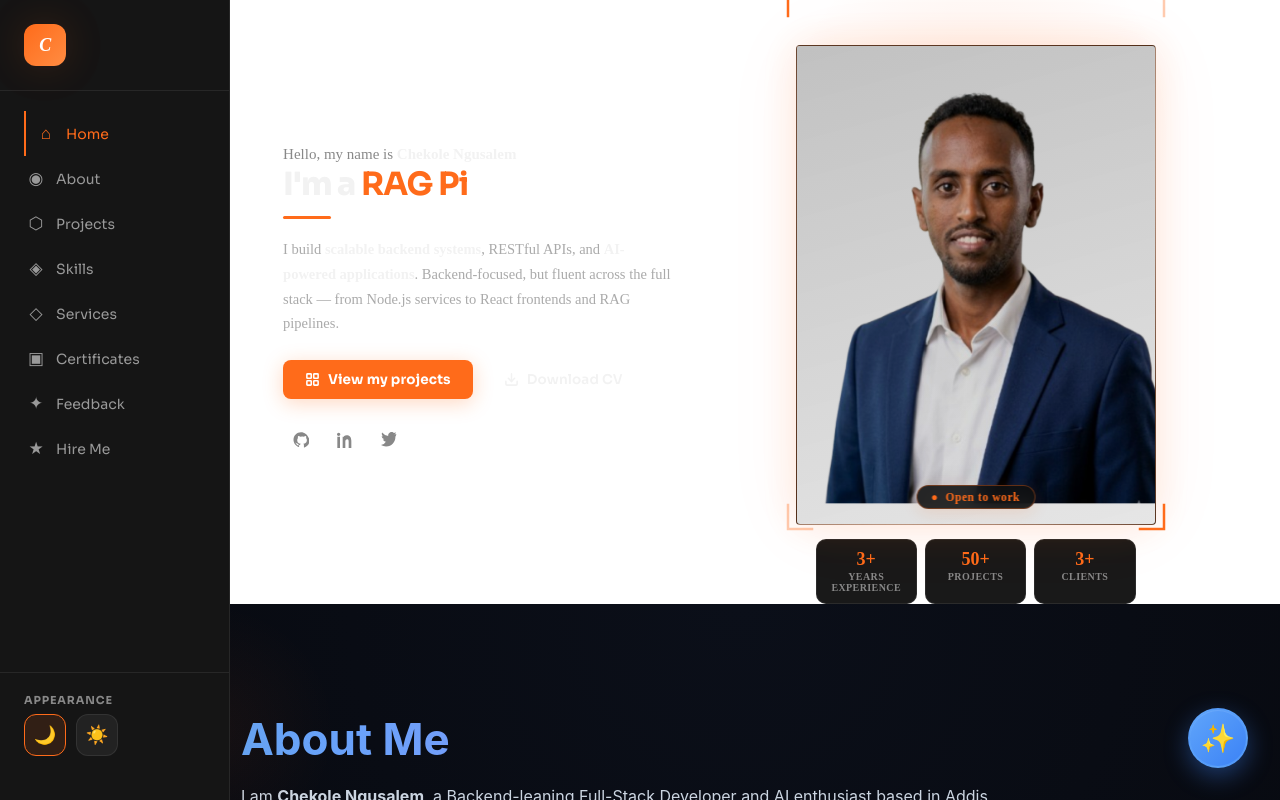
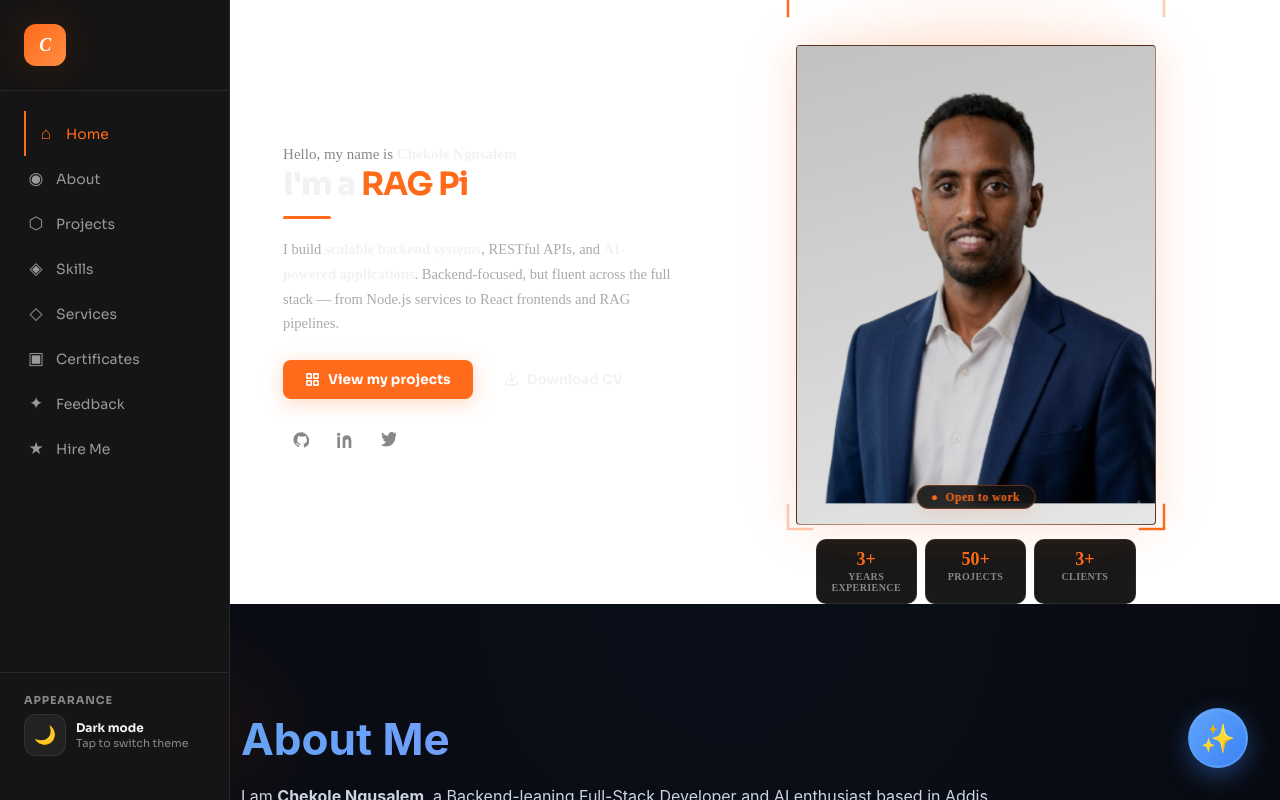
Before and after one commit to majilanIS/majilanIS.github.io, a React (Vite) app: page / in a window 1280 px wide. Shown: the top 800 px of the page. Built offline with nearby package versions, Linux system fonts and the light colour scheme; no server answers; the database is empty; the HTML template or start-up script is replaced by a standard one; a web font is replaced by a local one.

Commit message:
Improve mobile layout and theme toggle

```diff
--- a/src/components/AboutPage.css
+++ b/src/components/AboutPage.css
@@ -5,7 +5,7 @@
   background: radial-gradient(circle at top, var(--bg, #111827), var(--bgNav, #0b0f19));
   min-height: 100vh;
   font-family: "Inter", "Arial", sans-serif;
-  margin-left: var(--sidebar-width, 230px);
+  margin-left: var(--sidebar-width, 300px);
 }
 .about-container {
   color: var(--text, #ffffff);
--- a/src/components/ProjectCard.jsx
+++ b/src/components/ProjectCard.jsx
@@ -53,6 +53,7 @@ export default function ProjectCard({
 
   return (
     <div
+      className="project-card"
       onMouseEnter={() => setHovered(true)}
       onMouseLeave={() => setHovered(false)}
       style={{
@@ -74,9 +75,47 @@ export default function ProjectCard({
         gridColumn: featured ? "span 2" : "span 1",
       }}
     >
+      <style>{`
+        .project-card {
+          min-width: 0;
+        }
+
+        .project-card .project-card-image {
+          will-change: transform;
+        }
+
+        @media (max-width: 640px) {
+          .project-card {
+            padding: 18px 16px 16px !important;
+            border-radius: 14px !important;
+          }
+
+          .project-card .project-card-image {
+            margin-left: -16px !important;
+            margin-right: -16px !important;
+            margin-top: -18px !important;
+            height: 180px !important;
+          }
+
+          .project-card h3 {
+            font-size: 16px !important;
+          }
+
+          .project-card .project-actions a,
+          .project-card .project-actions button {
+            width: 100%;
+            justify-content: center;
+          }
+
+          .project-card .project-actions {
+            flex-direction: column;
+          }
+        }
+      `}</style>
+
       {/* Project image at top */}
       {image && (
-        <div style={{
+        <div className="project-card-image" style={{
           marginBottom: 14,
           marginLeft: -22,
           marginRight: -22,
@@ -219,7 +258,7 @@ export default function ProjectCard({
       </div>
 
       {/* Action buttons */}
-      <div style={{ display: "flex", gap: 8 }}>
+      <div className="project-actions" style={{ display: "flex", gap: 8 }}>
         <a href={githubUrl} target="_blank" rel="noopener noreferrer" style={{
           display: "inline-flex", alignItems: "center", gap: 5,
           background: btnBg, border: `1px solid ${btnBdr}`,
--- a/src/components/Sidebar.jsx
+++ b/src/components/Sidebar.jsx
@@ -50,6 +50,11 @@ const THEMES = {
 export default function Sidebar({ theme, setTheme }) {
   const t = THEMES[theme] || THEMES.dark;
   const [mobileMenuOpen, setMobileMenuOpen] = useState(false);
+  const isDarkTheme = theme === "dark";
+
+  const toggleTheme = () => {
+    setTheme(isDarkTheme ? "light" : "dark");
+  };
 
   const navItems = [
     { label: "Home", icon: "⌂" },
@@ -131,6 +136,26 @@ export default function Sidebar({ theme, setTheme }) {
           background: ${t.accentDim};
           border-color: ${t.accent};
           color: ${t.accent};
+        }
+
+        .theme-toggle-copy {
+          display: flex;
+          flex-direction: column;
+          gap: 2px;
+          min-width: 0;
+        }
+
+        .theme-toggle-label {
+          font-size: 12px;
+          font-weight: 700;
+          color: ${t.text};
+          line-height: 1.1;
+        }
+
+        .theme-toggle-hint {
+          font-size: 11px;
+          color: ${t.textMuted};
+          line-height: 1.1;
         }
 
         @media (max-width: 900px) {
@@ -347,23 +372,14 @@ export default function Sidebar({ theme, setTheme }) {
               ☰
             </button>
 
-            <div style={{ display: "flex", gap: 8 }}>
-              <button
-                className={`toggle-btn ${theme === "dark" ? "active" : ""}`}
-                onClick={() => setTheme("dark")}
-                title="Dark Mode"
-              >
-                🌙
-              </button>
-
-              <button
-                className={`toggle-btn ${theme === "light" ? "active" : ""}`}
-                onClick={() => setTheme("light")}
-                title="Light Mode"
-              >
-                ☀️
-              </button>
-            </div>
+            <button
+              className="toggle-btn"
+              onClick={toggleTheme}
+              title={isDarkTheme ? "Switch to light mode" : "Switch to dark mode"}
+              aria-label={isDarkTheme ? "Switch to light mode" : "Switch to dark mode"}
+            >
+              {isDarkTheme ? "🌙" : "☀️"}
+            </button>
           </div>
         </div>
 
@@ -421,26 +437,20 @@ export default function Sidebar({ theme, setTheme }) {
             Appearance
           </div>
 
-          <div style={{ display: "flex", gap: 10, marginTop: -5 }}>
+          <div style={{ display: "flex", alignItems: "center", gap: 10, marginTop: -5 }}>
             <button
-              className={`toggle-btn ${
-                theme === "dark" ? "active" : ""
-              }`}
-              onClick={() => setTheme("dark")}
-              title="Dark Mode"
+              className="toggle-btn"
+              onClick={toggleTheme}
+              title={isDarkTheme ? "Switch to light mode" : "Switch to dark mode"}
+              aria-label={isDarkTheme ? "Switch to light mode" : "Switch to dark mode"}
             >
-              🌙
+              {isDarkTheme ? "🌙" : "☀️"}
             </button>
 
-            <button
-              className={`toggle-btn ${
-                theme === "light" ? "active" : ""
-              }`}
-              onClick={() => setTheme("light")}
-              title="Light Mode"
-            >
-              ☀️
-            </button>
+            <div className="theme-toggle-copy">
+              <span className="theme-toggle-label">{isDarkTheme ? "Dark mode" : "Light mode"}</span>
+              <span className="theme-toggle-hint">Tap to switch theme</span>
+            </div>
           </div>
         </div>
       </aside>
```
Also changed, not shown: src/assets/image_1.png (deleted).
